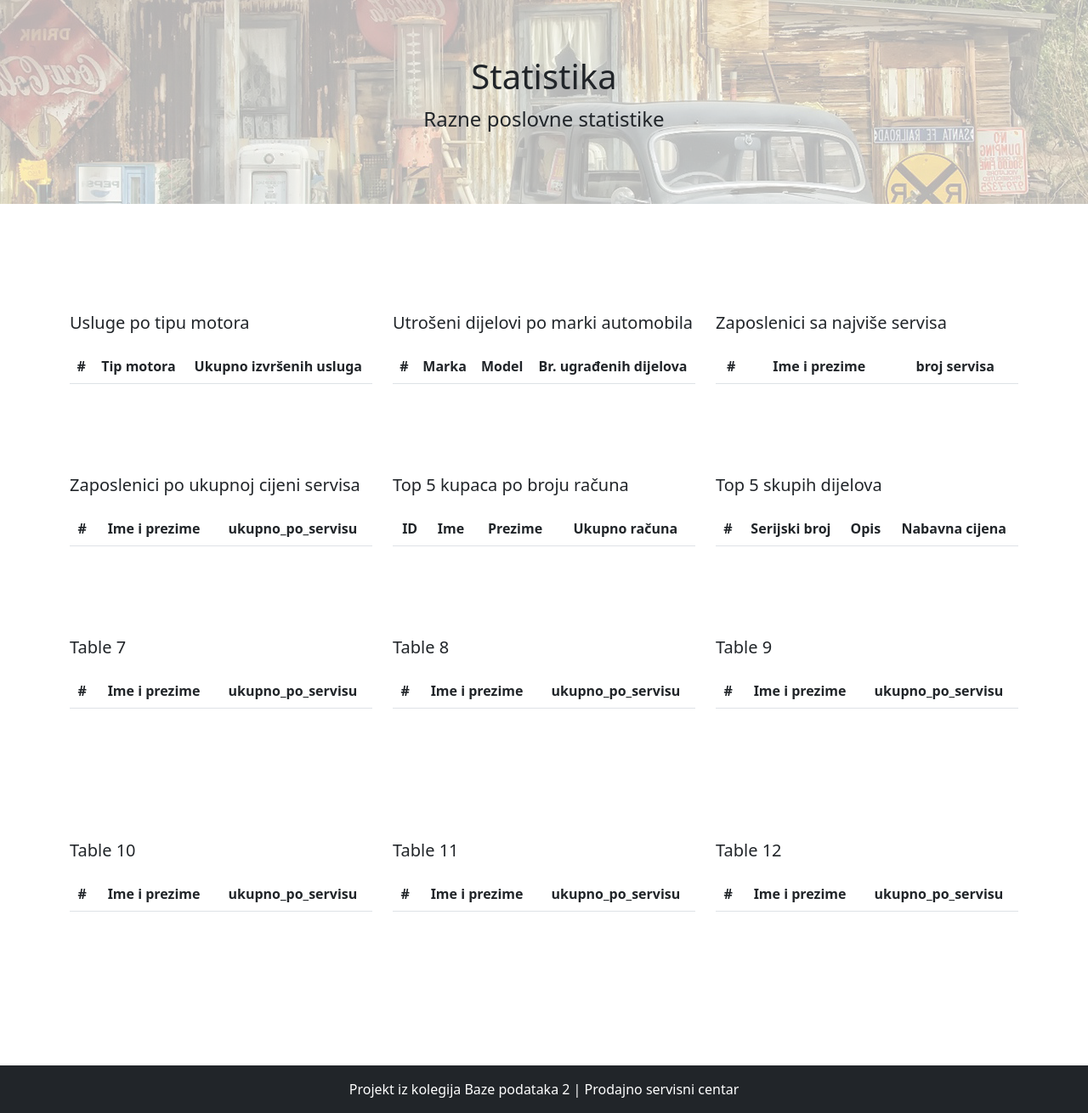
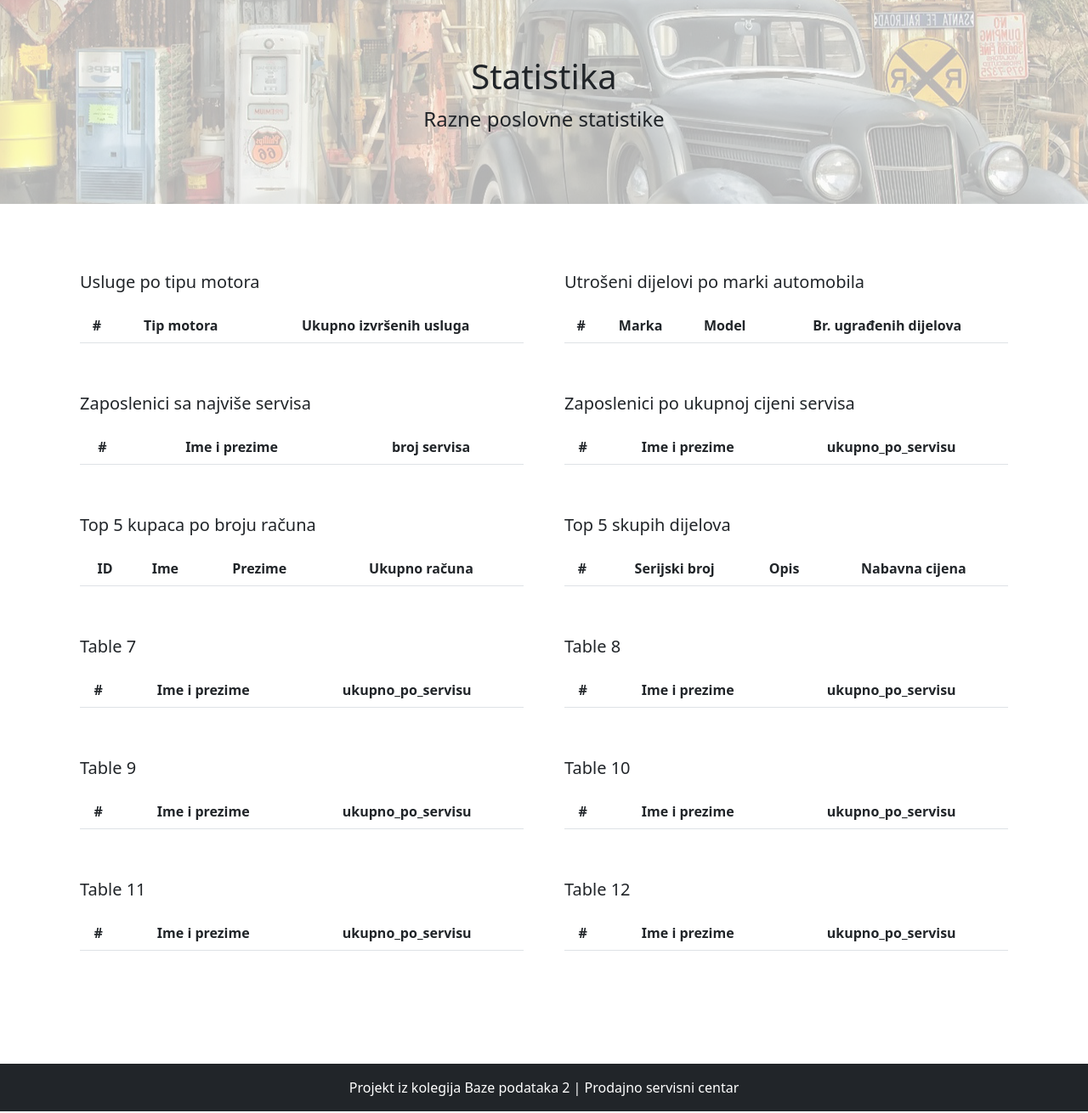
Before and after one commit to NevenDavidovic/Prodajno_servisni_centar, a Flask app: page /administracija/statistika in a window 1280 px wide. Shown: the part 56-1366 px from the top of the page at 85% size. Run offline with Flask 2, Linux system fonts and the light colour scheme; data that the repository does not hold is empty.

Commit message:
dvije tablice po redu za statistiku

```diff
--- a/static/administracija.css
+++ b/static/administracija.css
@@ -10,6 +10,7 @@
     background-image: url('images/PSC-banner.jpg');
     background-position: center center;
     background-repeat: no-repeat;
+    background-position-y: 63%;
 }
 
 .mask {
--- a/templates/administracija-statistika.html
+++ b/templates/administracija-statistika.html
@@ -17,13 +17,12 @@
 </div>
 
 
-<div class="container" id="c-global">
+<div class="container " id="c-global">
 
-
-  <!-- ROW 1 -->
-  <div class="row py-5">
+  <!-- ROW  -->
+  <div class="row row-cols-lg-2 row-cols-md-1">
     <!-- table 1 -->
-    <div class="col">
+    <div class="col px-4">
       <p class="fs-5">Usluge po tipu motora</p>
       <table class="table table-hover">
         <thead>
@@ -49,7 +48,7 @@
     <!-- end of table 1 -->
 
     <!-- table 2 -->
-    <div class="col">
+    <div class="col px-4">
       <p class="fs-5">Utrošeni dijelovi po marki automobila</p>
       <table class="table table-hover">
         <thead>
@@ -76,7 +75,7 @@
     <!-- end of table 2 -->
 
     <!-- table 3 -->
-    <div class="col">
+    <div class="col px-4">
       <p class="fs-5">Zaposlenici sa najviše servisa</p>
       <table class="table table-hover">
         <thead>
@@ -99,13 +98,13 @@
       <p class="text-muted credit">autor: Neven Davidović</p>
     </div>
     <!-- end of table 3 -->
-  </div>
-  <!-- END OF ROW 1 -->
 
-  <!-- ROW 2 -->
-  <div class="row">
+
+
+
+
     <!-- table 4 -->
-    <div class="col">
+    <div class="col px-4">
       <p class="fs-5">Zaposlenici po ukupnoj cijeni servisa</p>
       <table class="table table-hover">
         <thead>
@@ -130,7 +129,7 @@
     <!-- end of table 4 -->
 
     <!-- table 5 -->
-    <div class="col">
+    <div class="col px-4">
       <p class="fs-5">Top 5 kupaca po broju računa</p>
       <table class="table table-hover">
         <thead>
@@ -157,7 +156,7 @@
     <!-- end of table 5 -->
 
     <!-- table 6 -->
-    <div class="col">
+    <div class="col px-4">
       <p class="fs-5">Top 5 skupih dijelova</p>
       <table class="table table-hover">
         <thead>
@@ -182,13 +181,11 @@
       <p class="text-muted credit">autor: Darjan Jurjanović</p>
       <!-- end of table 6 -->
     </div>
-  </div>
-  <!-- END OF ROW 2 -->
 
-  <!-- ROW 3 -->
-  <div class="row py-5">
+
+
     <!-- table 7 -->
-    <div class="col">
+    <div class="col px-4">
       <p class="fs-5">Table 7</p>
       <table class="table table-hover">
         <thead>
@@ -214,7 +211,7 @@
     <!-- end of table 7 -->
 
     <!-- table 8 -->
-    <div class="col">
+    <div class="col px-4">
       <p class="fs-5">Table 8</p>
       <table class="table table-hover">
         <thead>
@@ -240,7 +237,7 @@
     <!-- end of table 8 -->
 
     <!-- table 9 -->
-    <div class="col">
+    <div class="col px-4">
       <p class="fs-5">Table 9</p>
       <table class="table table-hover">
         <thead>
@@ -263,13 +260,11 @@
       <p class="text-muted credit">autor: Noel Modrušan</p>
     </div>
     <!-- end of table 9 -->
-  </div>
-  <!-- END OF ROW 3 -->
 
-  <!-- ROW 4 -->
-  <div class="row py-5">
+
+
     <!-- table 10 -->
-    <div class="col">
+    <div class="col px-4">
       <p class="fs-5">Table 10</p>
       <table class="table table-hover">
         <thead>
@@ -294,7 +289,7 @@
     <!-- end of table 10 -->
 
     <!-- table 11 -->
-    <div class="col">
+    <div class="col px-4">
       <p class="fs-5">Table 11</p>
       <table class="table table-hover">
         <thead>
@@ -319,7 +314,7 @@
     <!-- end of table 11 -->
 
     <!-- table 12 -->
-    <div class="col">
+    <div class="col px-4">
       <p class="fs-5">Table 12</p>
       <table class="table table-hover">
         <thead>
@@ -344,6 +339,7 @@
     </div>
     <!-- end of table 12 -->
   </div>
+  <!-- end of ROW -->
 </div>
 <!-- end of container -->
 
```
